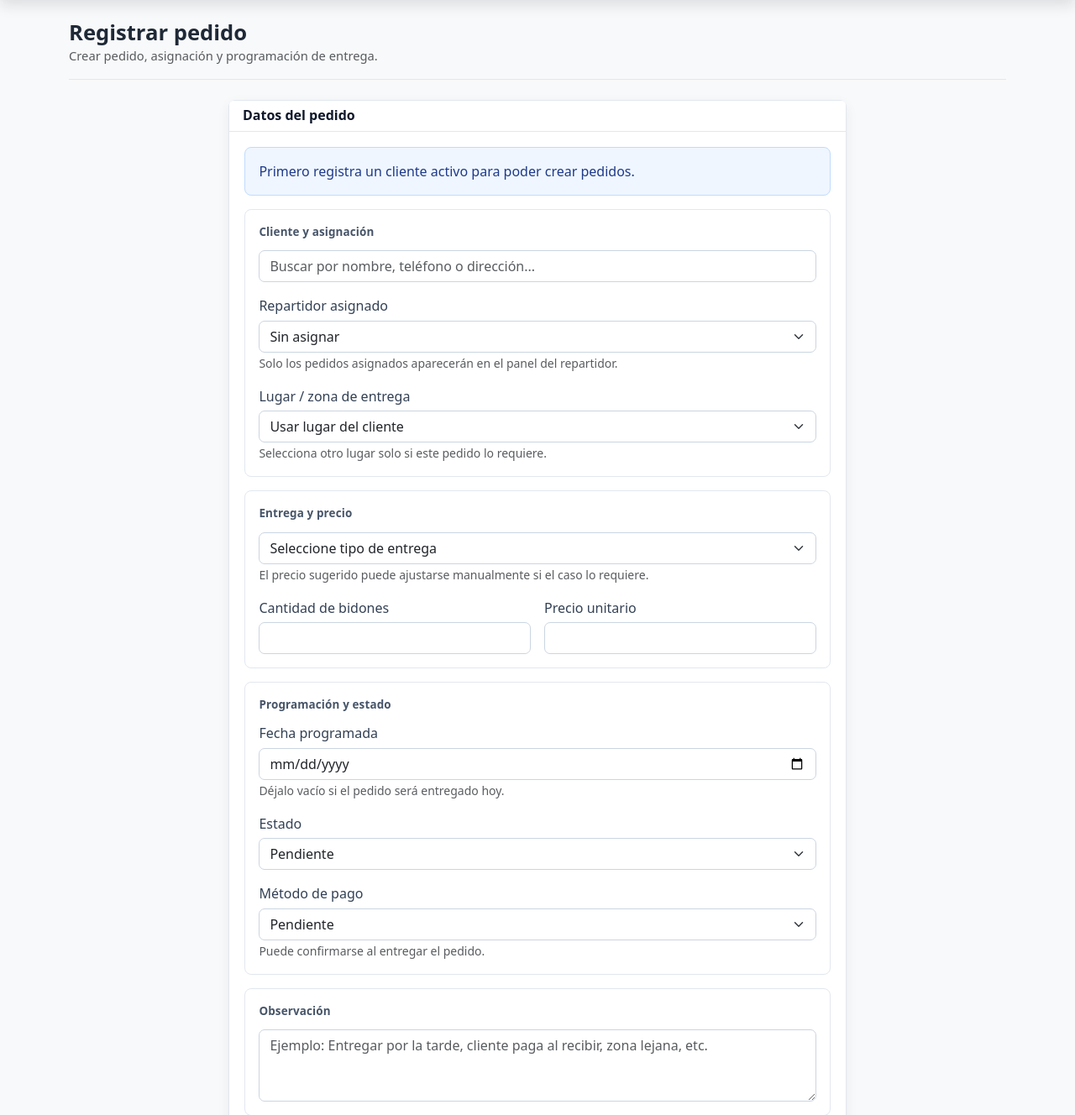
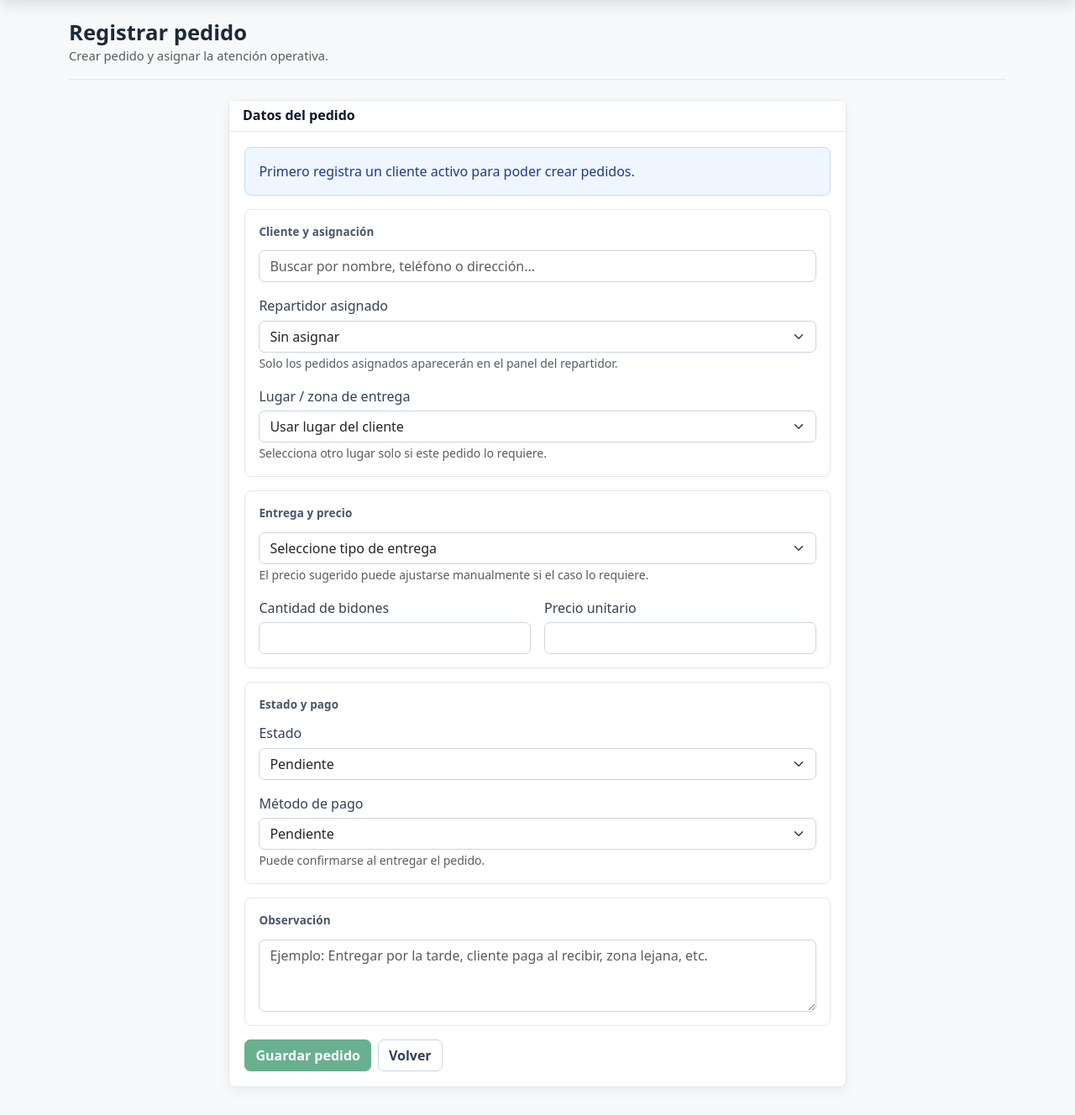
Before and after one commit to 77471660/proyecto_agua, a Django app: page /registrar-pedido/ in a window 1280 px wide. Shown: the part 96-1424 px from the top of the page at 84% size. After the commit the page ends 1398 px from the top, so only its background shows below. Run offline with Django 5.2, Linux system fonts and the light colour scheme; the visitor is signed in with stand-in values (Sample User, id 1); data comes from the database, SQL or seed files in the repository; data that the repository does not hold is empty.

Commit message:
Simplify scheduling flow and hide reprogramming from main UX

```diff
--- a/core/templates/core/includes/dashboard_fragmento.html
+++ b/core/templates/core/includes/dashboard_fragmento.html
@@ -77,7 +77,7 @@
                 <h6 class="mb-1">Alerta operativa</h6>
                 {% if pedidos_urgentes %}
                     <p class="mb-0 text-muted">
-                        Hay {{ total_pedidos_urgentes }} pedido(s) atrasado(s) o programado(s) para hoy.
+                        Hay {{ total_pedidos_urgentes }} pedido(s) pendiente(s) que requieren atención.
                     </p>
                 {% elif recomendaciones %}
                     <p class="mb-0 text-muted">
@@ -108,7 +108,7 @@
 <!-- PEDIDOS URGENTES -->
 <div class="section-title">
     <h5>Pedidos urgentes</h5>
-    <small>Atrasados o programados para hoy</small>
+    <small>Pendientes que requieren atención</small>
 </div>
 
 <div class="card content-card mb-4">
@@ -120,7 +120,7 @@
                         <tr>
                             <th>Cliente</th>
                             <th>Telefono</th>
-                            <th>Fecha programada</th>
+                            <th>Fecha</th>
                             <th>Tiempo esperando</th>
                             <th>Bidones</th>
                             <th>Total</th>
--- a/core/views.py
+++ b/core/views.py
@@ -2428,7 +2428,6 @@ def registrar_pedido(request):
             Pedido.ASIGNADO,
             Pedido.ENTREGADO,
             Pedido.CANCELADO,
-            Pedido.REPROGRAMADO,
         ]
 
         if not cliente_id:
@@ -2554,10 +2553,6 @@ def registrar_pedido(request):
                 request,
                 'Selecciona el lugar del pedido antes de finalizar.'
             )
-            return redirect('registrar_pedido')
-
-        if estado == Pedido.REPROGRAMADO and fecha_programada_valor <= timezone.localdate():
-            messages.error(request, 'Un pedido reprogramado debe tener fecha futura.')
             return redirect('registrar_pedido')
 
         with transaction.atomic():
@@ -2696,9 +2691,9 @@ def editar_pedido(request, pedido_id):
             )
             return redirect('editar_pedido', pedido_id=pedido.id)
 
-        fecha_programada_valor = timezone.localdate()
-
-        if fecha_programada:
+        fecha_programada_valor = pedido.fecha_programada or timezone.localdate()
+
+        if 'fecha_programada' in request.POST and fecha_programada:
             try:
                 fecha_programada_valor = datetime.strptime(
                     fecha_programada,
@@ -2707,6 +2702,8 @@ def editar_pedido(request, pedido_id):
             except ValueError:
                 messages.error(request, 'Fecha programada inválida.')
                 return redirect('editar_pedido', pedido_id=pedido.id)
+        elif 'fecha_programada' in request.POST and not fecha_programada:
+            fecha_programada_valor = timezone.localdate()
 
         if fecha_programada_valor < timezone.localdate():
             messages.error(
@@ -2960,7 +2957,6 @@ def lista_pedidos(request, template_name='core/pedidos.html'):
     filtros_validos = [
         'hoy',
         'atrasados',
-        'programados',
         'entregados',
         'cancelados',
     ]
@@ -2978,11 +2974,6 @@ def lista_pedidos(request, template_name='core/pedidos.html'):
                 estado__in=Pedido.ESTADOS_ACTIVOS,
                 fecha_programada__lt=hoy
             )
-        elif filtro == 'programados':
-            pedidos = pedidos.filter(
-                estado__in=Pedido.ESTADOS_ACTIVOS,
-                fecha_programada__gt=hoy
-            )
         elif filtro == 'entregados':
             pedidos = pedidos.filter(
                 estado=Pedido.ENTREGADO
@@ -3019,6 +3010,7 @@ def lista_pedidos(request, template_name='core/pedidos.html'):
         'busqueda': busqueda,
         'estado_actual': estado,
         'filtro_actual': filtro,
+        'hoy': hoy,
         'lugares': Lugar.objects.filter(activo=True).order_by('orden', 'nombre'),
     }
 
@@ -3044,10 +3036,7 @@ def pedidos_repartidor(request, template_name='core/pedidos_repartidor.html'):
         )
     )
 
-    pedidos_hoy = pedidos_base.filter(
-        Q(fecha_programada__lte=hoy)
-        | Q(fecha_programada__isnull=True)
-    ).order_by(
+    pedidos_hoy = pedidos_base.order_by(
         'fecha_programada',
         'fecha_pedido'
     )
@@ -3055,18 +3044,6 @@ def pedidos_repartidor(request, template_name='core/pedidos_repartidor.html'):
     pedidos_hoy = [
         preparar_pedido_repartidor(pedido)
         for pedido in pedidos_hoy
-    ]
-
-    pedidos_programados = pedidos_base.filter(
-        fecha_programada__gt=hoy
-    ).order_by(
-        'fecha_programada',
-        'fecha_pedido'
-    )
-
-    pedidos_programados = [
-        preparar_pedido_repartidor(pedido)
-        for pedido in pedidos_programados
     ]
 
     entregas_hoy = Pedido.objects.filter(
@@ -3115,8 +3092,8 @@ def pedidos_repartidor(request, template_name='core/pedidos_repartidor.html'):
     context = {
         'pedidos': pedidos_hoy,
         'pedidos_hoy': pedidos_hoy,
-        'pedidos_programados': pedidos_programados,
-        'total_pedidos_programados': len(pedidos_programados),
+        'pedidos_programados': [],
+        'total_pedidos_programados': 0,
         'entregas_hoy': entregas_hoy,
         'cancelados_hoy': cancelados_hoy,
         'total_bidones_hoy': total_bidones_hoy,
@@ -3144,9 +3121,6 @@ def panel_jefe_repartidores(request):
     pedidos_sin_asignar_queryset = Pedido.objects.filter(
         estado=Pedido.PENDIENTE,
         repartidor__isnull=True,
-    ).filter(
-        Q(fecha_programada__lte=hoy)
-        | Q(fecha_programada__isnull=True)
     ).select_related(
         'cliente'
     ).order_by(
@@ -3167,9 +3141,6 @@ def panel_jefe_repartidores(request):
             Pedido.REPROGRAMADO,
         ],
         repartidor__isnull=False,
-    ).filter(
-        Q(fecha_programada__lte=hoy)
-        | Q(fecha_programada__isnull=True)
     ).select_related(
         'cliente',
         'repartidor'
@@ -3184,30 +3155,10 @@ def panel_jefe_repartidores(request):
         pedidos_asignados_queryset[:PANEL_JEFE_LIMITE_PEDIDOS]
     )
 
-    pedidos_programados_queryset = Pedido.objects.filter(
-        estado__in=Pedido.ESTADOS_ACTIVOS,
-        fecha_programada__gt=hoy
-    ).select_related(
-        'cliente',
-        'repartidor'
-    ).order_by(
-        'fecha_programada',
-        'fecha_pedido',
-        'repartidor__username'
-    )
-
-    total_pedidos_programados = pedidos_programados_queryset.count()
-    pedidos_programados = list(
-        pedidos_programados_queryset[:PANEL_JEFE_LIMITE_PEDIDOS]
-    )
-
     for pedido in pedidos_sin_asignar:
         preparar_pedido_panel_jefe(pedido)
 
     for pedido in pedidos_asignados:
-        preparar_pedido_panel_jefe(pedido)
-
-    for pedido in pedidos_programados:
         preparar_pedido_panel_jefe(pedido)
 
     resumen_repartidores = []
@@ -3248,15 +3199,16 @@ def panel_jefe_repartidores(request):
     context = {
         'pedidos_sin_asignar': pedidos_sin_asignar,
         'pedidos_asignados': pedidos_asignados,
-        'pedidos_programados': pedidos_programados,
+        'pedidos_programados': [],
         'repartidores': repartidores,
         'resumen_repartidores': resumen_repartidores,
         'total_pedidos_sin_asignar': total_pedidos_sin_asignar,
         'total_pedidos_asignados': total_pedidos_asignados,
-        'total_pedidos_programados': total_pedidos_programados,
+        'total_pedidos_programados': 0,
         'hay_mas_sin_asignar': total_pedidos_sin_asignar > PANEL_JEFE_LIMITE_PEDIDOS,
         'hay_mas_asignados': total_pedidos_asignados > PANEL_JEFE_LIMITE_PEDIDOS,
-        'hay_mas_programados': total_pedidos_programados > PANEL_JEFE_LIMITE_PEDIDOS,
+        'hay_mas_programados': False,
+        'hoy': hoy,
     }
 
     return render(
--- a/templates/core/nuevo_pedido_repartidor.html
+++ b/templates/core/nuevo_pedido_repartidor.html
@@ -272,7 +272,8 @@
                     ></textarea>
                 </div>
 
-                <div class="mb-3">
+                {% comment %}
+                <div class="mb-3 d-none">
                     <label class="form-label" for="fecha_programada">
                         Fecha programada
                     </label>
@@ -287,6 +288,7 @@
                         Déjalo vacío si el pedido será entregado hoy.
                     </small>
                 </div>
+                {% endcomment %}
 
                 <div class="mb-3">
                     <label class="form-label" for="metodo_pago">
--- a/templates/core/registrar_pedido.html
+++ b/templates/core/registrar_pedido.html
@@ -54,7 +54,7 @@ Registrar pedido - AquaSmart CRM
 <div class="page-heading d-flex justify-content-between align-items-center flex-wrap gap-3">
     <div>
         <h2>Registrar pedido</h2>
-        <small class="text-muted">Crear pedido, asignación y programación de entrega.</small>
+        <small class="text-muted">Crear pedido y asignar la atención operativa.</small>
     </div>
 </div>
 
@@ -278,24 +278,7 @@ Registrar pedido - AquaSmart CRM
                     </div>
 
                     <div class="form-section">
-                        <div class="form-section-title">Programación y estado</div>
-
-                        <div class="mb-3">
-                            <label class="form-label">
-                                Fecha programada
-                            </label>
-
-                            <input
-                                type="date"
-                                name="fecha_programada"
-                                class="form-control"
-                                min="{{ hoy|date:'Y-m-d' }}"
-                            >
-
-                            <small class="text-muted">
-                                Déjalo vacío si el pedido será entregado hoy.
-                            </small>
-                        </div>
+                        <div class="form-section-title">Estado y pago</div>
 
                         <div class="mb-0">
                             <label class="form-label">
@@ -323,9 +306,6 @@ Registrar pedido - AquaSmart CRM
                                     Cancelado
                                 </option>
 
-                                <option value="REPROGRAMADO">
-                                    Reprogramado
-                                </option>
                             </select>
                         </div>
 
```
Also changed, not shown: core/tests.py (+30 -14 lines), templates/core/editar_pedido.html (+8 -3 lines), templates/core/includes/pedido_repartidor_card.html (+7 -13 lines), templates/core/includes/pedidos_lista_fragmento.html (+4 -6 lines), templates/core/includes/pedidos_repartidor_fragmento.html (+6 -26 lines), templates/core/panel_jefe_repartidores.html (+18 -4 lines), templates/core/pedidos.html (+1 -11 lines), templates/core/pedidos_repartidor.html (+5 -3 lines).
